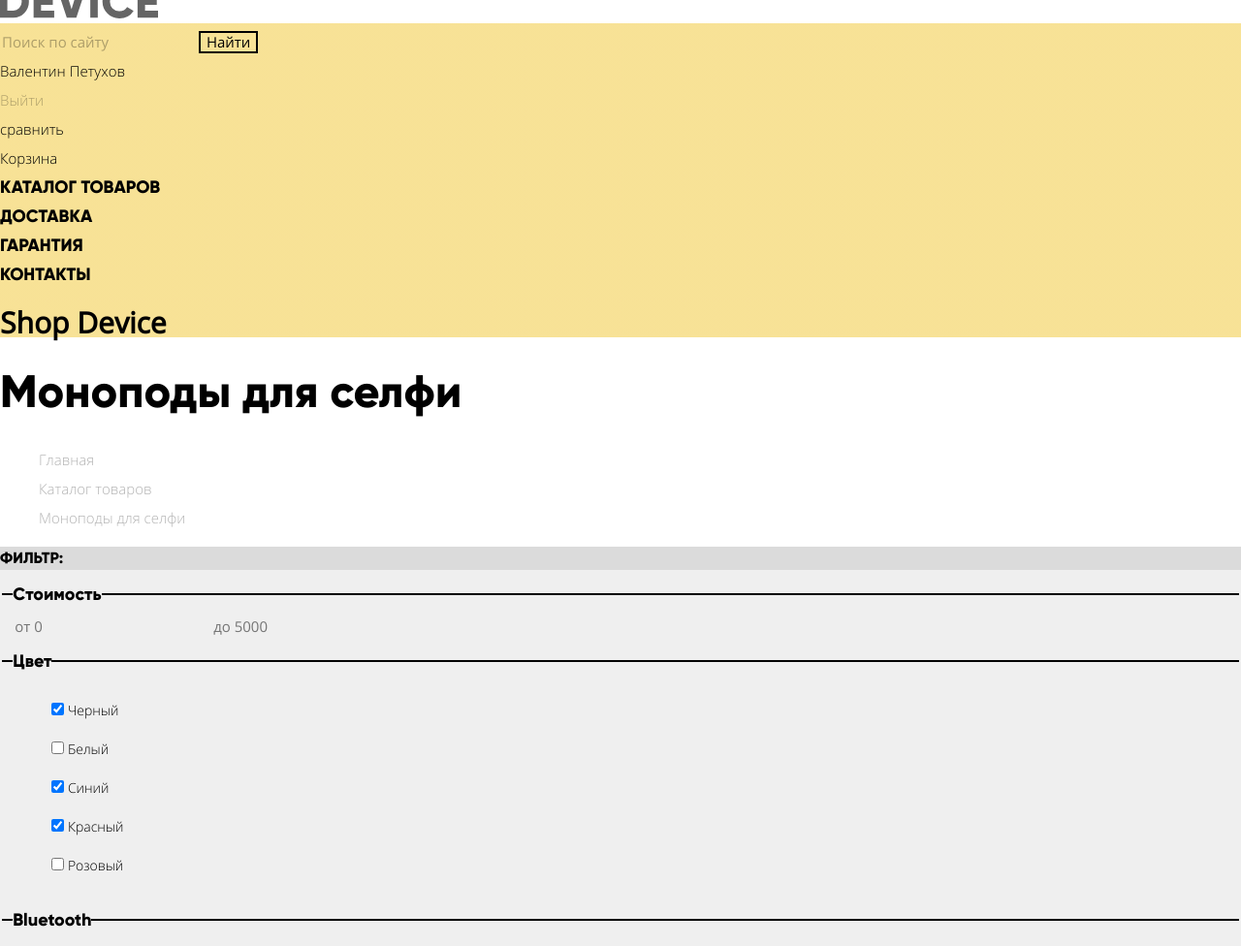
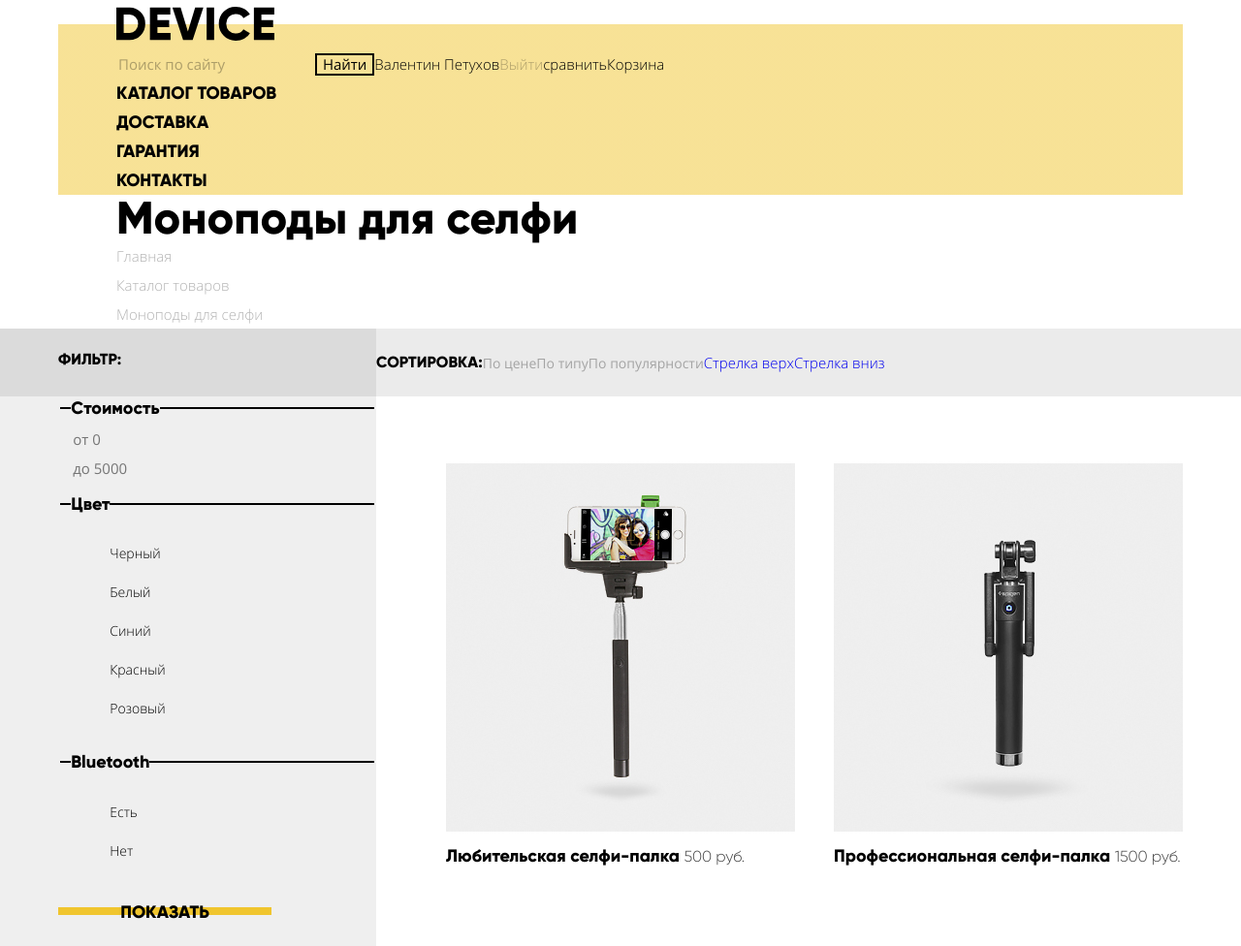
Before and after one commit to maximus77777/524203-device-27, a plain HTML site: page inner.html in a window 1280 px wide. Shown: the part 16-992 px from the top of the page at 97% size. Drawn offline with Linux system fonts and the light colour scheme.

Commit message:
Сделал сетку на flexbox

```diff
--- a/css/style.css
+++ b/css/style.css
@@ -38,6 +38,10 @@
   font-style: normal;
 }
 
+*, *::before, *::after {
+  box-sizing: border-box;
+}
+
 body {
   margin: 0;
   padding: 0;
@@ -56,8 +60,16 @@ img {
   max-width: 100%;
 }
 
+.visually-hidden {
+  position: absolute;
+  clip: rect(0 0 0 0);
+  width: 1px;
+  height: 1px;
+  margin: -1px;
+}
+
 .button {
-  display: inline-block;
+  display: block;
   width: 220px;
   height: 40px;
   font-family: "Gilroy", "Arial", sans-serif;
@@ -66,7 +78,6 @@ img {
   color: inherit;
   font-weight: 800;
   text-align: center;
-  vertical-align: middle;
   text-transform: uppercase;
   border: none;
   background-color: transparent;
@@ -82,7 +93,38 @@ img {
   background-color: rgb(240, 197, 46);
 }
 
+.container {
+  width: 1040px;
+  margin: 0 auto;
+}
+
+.main-container {
+  width: 1160px;
+  margin: 0 auto;
+}
+
 /*Header*/
+
+.page-header {
+  width: 1160px;
+  margin: 0 auto;
+  padding: 0 20px;
+  box-sizing: content-box;
+}
+
+.page-header-inner {
+  margin-bottom: 43px;
+}
+
+.container-header {
+  background-image: linear-gradient(to bottom, transparent 41px,
+   rgba(240, 197, 46, 0.5) 41px, rgba(240, 197, 46, 0.5) 186px);
+}
+
+
+.main-logo {
+  margin-top: 23px;
+}
 
 .link-logo:hover {
   opacity: 0.6;
@@ -92,8 +134,8 @@ img {
   opacity: 0.3;
 }
 
-.page-header {
-  background-image: linear-gradient(to bottom, transparent 40px, rgba(240, 197, 46, 0.5) 40px, rgba(240, 197, 46, 0.5) 186px);
+.list-menu {
+  display: flex;
 }
 
 .list-menu,
@@ -172,6 +214,8 @@ img {
 .link:active {
   color: rgba(0, 0, 0, 0.3);
 }
+
+
 
 
 
@@ -280,16 +324,55 @@ img {
   opacity: 0.2;
 }
 
-/*каталог*/
+/*Контакты*/
 
-.title-show {
+.title-contacts {
   font-family: "Gilroy", "Arial", sans-serif;
   font-size: 47px;
   line-height: 48px;
   font-weight: 800;
 }
 
+.list-contacts {
+  font-family: "Gilroy", "Arial", sans-serif;
+  font-size: 16px;
+  line-height: 40px;
+  font-weight: 800;
+  list-style: none;
+}
+
+.contacts,
+.about-us {
+  width: 560px;
+}
+
+.about-us {
+  margin-right: 20px;
+}
+
+.grid-contacts {
+  display: flex;
+  margin-bottom: 88px;
+}
+
+/*каталог*/
+
+.title-show {
+  margin: 0;
+  padding: 0;
+  font-family: "Gilroy", "Arial", sans-serif;
+  font-size: 47px;
+  line-height: 48px;
+  font-weight: 800;
+}
+
+.filter-catalog-grid {
+  display: flex;
+}
+
 .list-show {
+  margin: 0;
+  padding: 0;
   list-style: none;
 }
 
@@ -310,7 +393,32 @@ img {
 }
 
 .list-catalog {
+  display: flex;
+  flex-wrap: wrap;
+  margin: 0;
+  padding: 0;
+  margin-top: 69px;
   list-style: none;
+}
+
+.list-catalog .catalog-elem {
+  width: 360px;
+  min-height: 495px;
+  margin-bottom: 11px;
+}
+
+.list-catalog .catalog-elem:nth-child(2n) {
+  margin-left: 40px;
+  margin-right: 0;
+}
+
+.list-catalog .catalog-elem:nth-last-child(1),
+.list-catalog .catalog-elem:nth-last-child(2) {
+  margin-bottom: 0px;
+}
+
+.card {
+  display: inline;
 }
 
 .main-catalog a {
@@ -329,41 +437,6 @@ img {
   font-weight: 300;
 }
 
-/*Сортировка*/
-
-.title-sort {
-font-family: "Gilroy", "Arial", sans-serif;
-  font-size: 16px;
-  line-height: 24px;
-  font-weight: 800;
-  text-transform: uppercase;
-}
-
-.sort-container {
-  background-color: rgba(0, 0, 0, 0.08);
-}
-
-.arrows,
-.sort-list {
-list-style: none;
-}
-
-.sort-elem a,
-.sort-activ a {
-  color: rgba(0, 0, 0, 0.3);
-  font-size: 14px;
-  line-height: 18px;
-  font-weight: 400;
-}
-
-.sort-activ a:hover {
-  color: rgba(0, 0, 0, 0.6);
-}
-
-.sort-activ a:active {
-  color: rgb(0, 0, 0);
-}
-
 /*Пагинация*/
 
 .pagination {
@@ -371,6 +444,9 @@ list-style: none;
 }
 
 .list-pagination {
+  display: flex;
+  margin: 0;
+  padding: 0;
   list-style: none;
 }
 
@@ -418,23 +494,90 @@ list-style: none;
 .list-pagination .pagination-forward:active {
   color: rgba(0, 0, 0, 0.3);
   background-color: rgb(217, 217, 217);
-
 }
 
-/*Фильтр*/
-
-.filter {
-  background-color: rgb(239, 239, 239);
-}
-
+/*фильтер и сортировка*/
 .title-filter {
+  margin: 0;
+  padding: 0;
   font-family: "Gilroy", "Arial", sans-serif;
   font-size: 16px;
   line-height: 24px;
   color: inherit;
   font-weight: 800;
   text-transform: uppercase;
+}
+
+.title-sort {
+  margin: 0;
+  padding: 0;
+  font-family: "Gilroy", "Arial", sans-serif;
+  font-size: 16px;
+  line-height: 24px;
+  font-weight: 800;
+  text-transform: uppercase;
+}
+
+
+
+.arrows,
+.sort-list {
+  display: flex;
+  margin: 0;
+  padding: 0;
+  list-style: none;
+}
+
+.sort-elem a,
+.sort-activ a {
+  color: rgba(0, 0, 0, 0.3);
+  font-size: 14px;
+  line-height: 18px;
+  font-weight: 400;
+}
+
+.sort-activ a:hover {
+  color: rgba(0, 0, 0, 0.6);
+}
+
+.sort-activ a:active {
+  color: rgb(0, 0, 0);
+}
+
+.filter-sort-grid {
+  display: flex;
+}
+
+.filter-sort-catalog {
+  background-image: linear-gradient(to right,rgb(219, 219, 219), rgb(219, 219, 219) 25%, rgb(235, 235, 235) 25%, rgb(235, 235, 235));
+}
+
+.filter-sort-grid .sort-container:first-child {
+  width: 328px;
+  height: 70px;
+  padding-top: 20px;
   background-color: rgb(219, 219, 219);
+}
+
+.filter-sort-grid .sort-container:nth-child(2) {
+  display: flex;
+  flex-basis: center;
+  align-items: center;
+  width: 832px;
+  height: 70px;
+}
+
+/*Фильтр*/
+
+.filter-catalog-background {
+  background-image: linear-gradient(to right, rgb(239, 239, 239), rgb(239, 239, 239) 25%, transparent 25%, transparent );
+}
+
+.filter {
+  flex-shrink: 0;
+  width: 328px;
+  margin-right: 72px;
+  background-color: rgb(239, 239, 239);
 }
 
 .filter fieldset {
@@ -468,27 +611,27 @@ list-style: none;
   border: none;
 }
 
-/*Контакты*/
-
-.title-contacts {
-  font-family: "Gilroy", "Arial", sans-serif;
-  font-size: 47px;
-  line-height: 48px;
-  font-weight: 800;
-}
-
-.list-contacts {
-  font-family: "Gilroy", "Arial", sans-serif;
-  font-size: 16px;
-  line-height: 40px;
-  font-weight: 800;
-  list-style: none;
-}
-
 /*Подвал*/
 
 .page-footer {
   background-color: rgb(70, 70, 70);
+}
+
+.grid-footer {
+  display: flex;
+}
+
+.elem-container {
+  width: 340px;
+  margin-right: 20px;
+}
+
+.elem-container:nth-child(3) {
+  margin-right: 0;
+}
+
+.Services-social-container {
+  width: 440px;
 }
 
 /*Логотип подвала*/
@@ -497,15 +640,15 @@ list-style: none;
   height: 35px;
 }
 
-.footer-logo {
+.logo-footer {
   fill:rgb(255, 198, 0);
 }
 
-.footer-logo:hover {
+.logo-footer:hover {
   fill:rgba(255, 198, 0, 0.6);
 }
 
-.footer-logo:active {
+.logo-footer:active {
   fill:rgba(255, 198, 0, 0.3);
 }
 
@@ -564,3 +707,7 @@ list-style: none;
 .second-login-active {
   color: rgba(255, 255, 255, 0.7);
 }
+
+.modal {
+  display:none;
+}
--- a/inner.html
+++ b/inner.html
@@ -9,7 +9,8 @@
   </head>
   <body>
     <header class = "page-header">
-      <div class = "logo-container">
+      <div class = "main-container container-header">
+        <div class = "container">
           <a class = "link-logo" href = "index.html">
             <svg class = "main-logo"  viewBox = "0 0 163 35">
               <g id = "logo-icon" xmlns = "http://www.w3.org/2000/svg">
@@ -17,7 +18,6 @@
               </g>
             </svg>
           </a>
-      </div>
           <ul class = "list-menu">
             <li class = "elem-menu">
               <form class = "focus-search" action = "#" method = "get">
@@ -55,8 +55,11 @@
             </ul>
           </nav>
           <h1 class = visually-hidden>Shop Device</h1>
+        </div>
+      </div>
     </header>
     <main class = "page-main">
+      <div class = "container">
         <h1 class = "title-show">Моноподы для селфи</h1>
         <ul class = "list-show">
           <li class = "elem-show">
@@ -69,8 +72,43 @@
             Моноподы для селфи
           </li>
         </ul>
+      </div>
+      <section class = "filter-sort-catalog">
+        <div class = "main-container filter-sort-container">
+          <div class = "filter-sort-grid">
+            <div class = "sort-container">
+              <h2 class = "title-filter">Фильтр:</h2>
+            </div>
+            <div class = "sort-container">
+              <h2 class = "title-sort">Сортировка:</h2>
+              <ul class = "sort-list">
+                <li class = "sort-elem sort-activ">
+                  <a href="#">По цене</a>
+                </li>
+                <li class = "sort-elem">
+                  <a href="#">По типу</a>
+                </li>
+                <li class = "sort-elem">
+                  <a href="#">По популярности</a>
+                </li>
+              </ul>
+              <ul class = "arrows">
+                <li class = "arrows-elem">
+                  <a href="#">Стрелка верх</a>
+                </li>
+                <li class = "arrows-elem activ">
+                  <a href="#">Стрелка вниз</a>
+                </li>
+              </ul>
+            </div>
+          </div>
+        </div>
+      </section>
+      <div class = "filter-catalog-background">
+        <div class = "main-container">
+          <div class = "filter-catalog-grid">
             <section class = "filter">
-        <h2 class = "title-filter">Фильтр:</h2>
+              <h3 class = "visually-hidden">Фильтр</h3>
               <form action = "#" method = "get">
                 <fieldset class = "range-filter">
                   <legend>Стоимость</legend>
@@ -136,65 +174,41 @@
                 <button class = "button filter-button" type = "submit" value = "">Показать</button>
               </form>
             </section>
-      <section class = "sort-catalog">
-        <div class = "sort-container">
-          <h2 class = "title-sort">Сортировка:</h2>
-          <ul class = "sort-list">
-            <li class = "sort-elem sort-activ">
-              <a href="#">По цене</a>
-            </li>
-            <li class = "sort-elem">
-              <a href="#">По типу</a>
-            </li>
-            <li class = "sort-elem">
-              <a href="#">По популярности</a>
-            </li>
-          </ul>
-          <ul class = "arrows">
-            <li class = "arrows-elem">
-              <a href="#">Стрелка верх</a>
-            </li>
-            <li class = "arrows-elem activ">
-              <a href="#">Стрелка вниз</a>
-            </li>
-          </ul>
-        </div>
             <section class = "main-catalog">
               <ul class = "list-catalog">
                 <li class = "catalog-elem">
                   <img class = "catalog-image" src = "img/catalog-item-1.jpg" width = "360"
                     height = "380" alt = "Любительская селфи-палка">
-              <h3>
+                  <h3 class = "card title-card">
                     <a href="#">Любительская селфи-палка</a>
                   </h3>
-             <span>500 руб.</span>
+                <span class = "card text-card">500 руб.</span>
                 </li>
                 <li class = "catalog-elem">
                   <img class = "catalog-image" src = "img/catalog-item-2.jpg" width = "360"
                     height = "380" alt = "Профессиональная селфи-палка">
-              <h3>
+                  <h3 class = "card title-card">
                     <a href="#">Профессиональная селфи-палка</a>
                   </h3>
-              <span>1500 руб.</span>
+                  <span class = "card text-card">1500 руб.</span>
                 </li>
                 <li class = "catalog-elem">
                   <img class = "catalog-image" src = "img/catalog-item-3.jpg" width = "360"
                     height = "380" alt = "Непотопляемая селфи-палка">
-              <h3>
+                  <h3 class = "card title-card">
                     <a href="#">Непотопляемая селфи-палка</a>
                   </h3>
-              <span>2500 руб.</span>
+                  <span class = "card text-card">2500 руб.</span>
                 </li>
                 <li class = "catalog-elem">
                   <img class = "catalog-image" src = "img/catalog-item-4.jpg" width = "360"
                     height = "380" alt = "селфи-палка &#171;Следуй за мной&#187;">
-              <h3>
+                  <h3 class = "card title-card">
                     <a href="#">селфи-палка &#171;Следуй за мной&#187;</a>
                   </h3>
-              <span>4900 руб.</span>
+                  <span class = "card text-card">4900 руб.</span>
                 </li>
               </ul>
-        </section>
               <div class = "pagination">
                 <ul class = "list-pagination">
                   <li class = "pagination-elem">
@@ -215,19 +229,22 @@
                 </ul>
               </div>
             </section>
+          </div>
+        </div>
+      </div>
     </main>
     <footer class = "page-footer">
-      <div class = "container">
-        <div class="logo-footer">
+      <div class = "main-container">
+        <div class = "grid-footer">
+          <div class = "elem-container">
             <a class = "logo-device" href = "#">
-            <svg class= "main-logo footer-logo"  viewBox="0 0 163 35">
+              <svg class= "main-logo logo-footer" viewBox="0 0 163 35">
                 <use xlink:href = "#logo-icon" class = "logo-elem" xmlns="http://www.w3.org/2000/svg" />
               </svg>
             </a>
-        </div>
             <p class = "address">г.Москва, ул. Строителей, 15</p>
           </div>
-      <div class = "container">
+          <div class = "elem-container Services-social-container">
             <section class = "menu-footer">
               <h2 class = visually-hidden>Навигационная меню</h2>
               <ul class = "list-footer">
@@ -257,7 +274,7 @@
               </ul>
             </section>
           </div>
-      <div class = "container">
+          <div class = "elem-container">
             <section class = "second-menu">
               <h2 class = visually-hidden>Дополнительное меню подвала</h2>
               <ul class = "second-list">
@@ -284,6 +301,8 @@
               <a class = "htmlacademy-image" href = "https://htmlacademy.ru/intensive/htmlcss">Логотип HTMLacademy</a>
             </div>
           </div>
+        </div>
+      </div>
     </footer>
   </body>
 </html>
```
Also changed, not shown: index.html (+16 -8 lines). Lines whose indentation alone changed are shown as unchanged.
